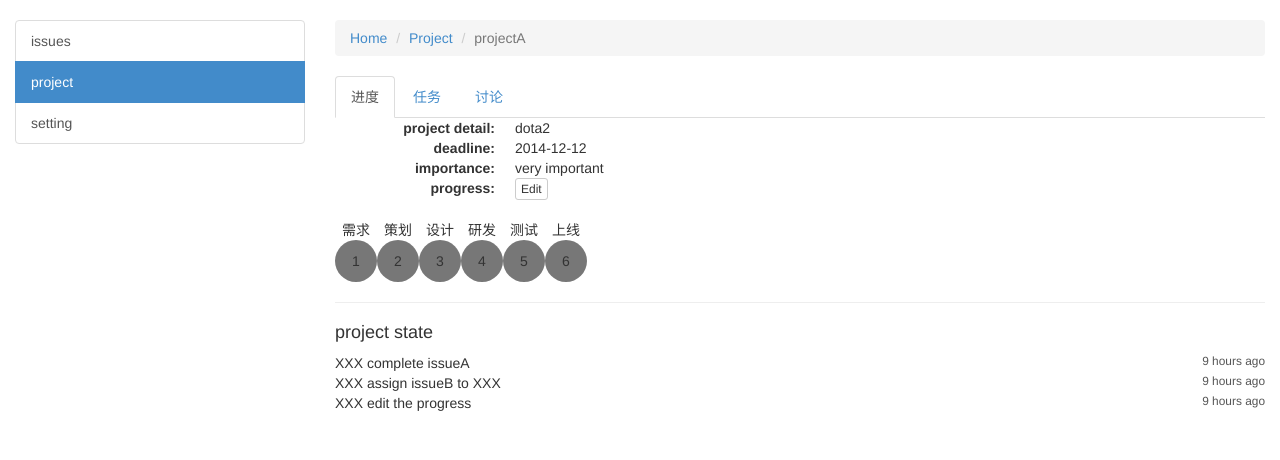
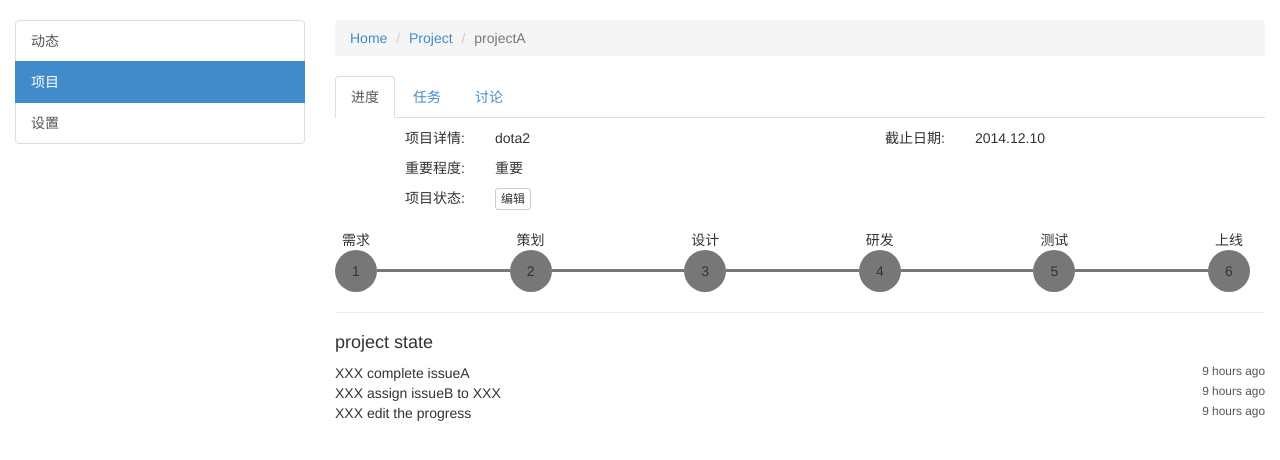
Before and after one commit to zhanglun/TeamCoop, a Flask app: page /project/1/ in a window 1280 px wide. Shown: the part 52-512 px from the top of the page. Run offline with Flask 2, Linux system fonts and the light colour scheme; a user stored in the database is signed in; data that the repository does not hold is empty; style sheets or scripts are compiled from the project's sources; some libraries are stand-ins or nearby versions.

Commit message:
modify progressbar

```diff
--- a/teamcoop/src/css/custom.less
+++ b/teamcoop/src/css/custom.less
@@ -1,3 +1,12 @@
+.noselect {
+    -webkit-touch-callout: none;
+    -webkit-user-select: none;
+    -khtml-user-select: none;
+    -moz-user-select: none;
+    -ms-user-select: none;
+    user-select: none;
+}
+
 .issue-list li p {
     & {
         &:not(:last-child) {
@@ -45,6 +54,7 @@
 }
 // progressbar in project detail
 .progressBar {
+    .noselect;
     ul {
         margin: 0;
         padding: 0;
@@ -67,7 +77,12 @@
         text-align: center;
         cursor: pointer;
     }
-    li.checked span, li:nth-child(even).checked {
+    li.checked span{
+        // .glyphicon;
+        // .glyphicon-ok;
+        background: @brand-primary;
+    }
+    li:nth-child(even).checked {
         background: @brand-primary;
     }
     /* line */
@@ -79,7 +94,7 @@
         /*width: 9%;*/
 
         height: 5px;
-        margin-top: 2.2em;
+        margin-top: 2.6em;
     }
 }
 // project_dashboard
@@ -90,6 +105,5 @@
             white-space:nowrap;
             overflow-x: hidden;
         }
-
     }
 }
--- /dev/null
+++ b/teamcoop/src/scripts/progress.js
@@ -0,0 +1,34 @@
+// progress
+$(function() {
+    var progress = {};
+    progress.status = false;
+    progress.selector = ".progressBar ul";
+    progress.circleSize = $(progress.selector + ' li:even').size();
+    progress.circleWidth = $(progress.selector + ' li:even').width();
+    progress.setWidth = function() {
+        var width = ($(progress.selector).width() - progress.circleSize * progress.circleWidth) / (progress.circleSize - 1) - 3;
+        $(progress.selector + ' li:odd').width(width);
+    };
+    // resize div width
+    $(window).on('resize', function() {
+        setTimeout(progress.setWidth, 100);
+    });
+    $('#edit_btn').on('click', function() {
+        $(this).html(progress.status == false ? '保存' : '编辑');
+        progress.status = !progress.status;
+    })
+    $(progress.selector).on('click', 'li:even span', function(event) {
+        if (progress.status == false) {
+            return false;
+        }
+        var eventobj = $(event.target);
+        if (eventobj.hasClass('checked')) {
+            return false;
+        } else {
+            var index = eventobj.parent().index();
+            $(progress.selector + ' li').slice(0, index + 1).addClass('checked');
+            $(progress.selector + ' li').slice(0, index + 1).find('span').html('');
+        }
+    });
+    progress.setWidth();
+});
--- a/teamcoop/templates/base.html
+++ b/teamcoop/templates/base.html
@@ -31,10 +31,6 @@
                         <ul class="dropdown-menu" role="menu">
                             <li><a href="#">Action</a>
                             </li>
-                            <li><a href="#">Another action</a>
-                            </li>
-                            <li><a href="#">Something else here</a>
-                            </li>
                             <li class="divider"></li>
                             <li><a href="{{ url_for('login.user_logout') }}">Log out</a>
                             </li>
@@ -50,10 +46,10 @@
         <div class="row">
             <div class="col-md-3">
                 <div class="list-group">
-                  <a href="{{ url_for('users.user_issues', username=data.username) }}" class="list-group-item {% block issue_class %}{% endblock %}">issues</a>
-                    <a href="{{ url_for('users.user_project', username=data.username) }}" class="list-group-item {% block project_class %}{% endblock %}">project</a>
+                  <a href="{{ url_for('users.user_issues', username=data.username) }}" class="list-group-item {% block issue_class %}{% endblock %}">动态</a>
+                    <a href="{{ url_for('users.user_project', username=data.username) }}" class="list-group-item {% block project_class %}{% endblock %}">项目</a>
 {#                    <a href="#" class="list-group-item {% block share_class %}{% endblock %}">share</a>#}
-                    <a href="{{ url_for('users.user_setting', username=data.username) }}" class="list-group-item {% block setting_class %}{% endblock %}">setting</a>
+                    <a href="{{ url_for('users.user_setting', username=data.username) }}" class="list-group-item {% block setting_class %}{% endblock %}">设置</a>
                 </div>
             </div>
             <div class="col-md-9">
--- a/teamcoop/templates/partial/createIssueModal.html
+++ b/teamcoop/templates/partial/createIssueModal.html
@@ -17,13 +17,13 @@
                     <div class="form-group">
                         <label for="participants" class="col-sm-2 control-label">参与者</label>
                         <div class="col-sm-10">
-                            <select multiple class="form-control">
-                                <option>1</option>
-                                <option>2</option>
-                                <option>3</option>
-                                <option>4</option>
-                                <option>5</option>
-                            </select>
+                            <div class="input-group">
+                                <input type="text" class="form-control"  name="members" readonly>
+                                <span class="input-group-btn">
+                                    <button class="btn btn-default" type="button" id="select_participants">+</button>
+                                    <!-- <button class="btn btn-default" type="button" data-toggle="modal" data-target="#select_member">+</button> -->
+                                </span>
+                            </div>
                         </div>
                     </div>
                     <div class="form-group">
--- a/teamcoop/templates/partial/issues.html
+++ b/teamcoop/templates/partial/issues.html
@@ -8,6 +8,7 @@
     </div>
     <!-- issue create Modal -->
     {% include "partial/createIssueModal.html" %}
+    {% include "partial/selectMemberModal.html" %}
     <!-- issue detail Modal -->
     {% include "partial/issueDetailModal.html" %}
 </div>
--- a/teamcoop/templates/partial/progress.html
+++ b/teamcoop/templates/partial/progress.html
@@ -1,4 +1,4 @@
-<dl class="dl-horizontal">
+<!-- <dl class="dl-horizontal">
     <dt>project detail:</dt>
     <dd>dota2</dd>
     <dt>deadline:</dt>
@@ -9,7 +9,17 @@
     <dd>
         <button class="btn btn-default btn-xs">Edit</button>
     </dd>
-</dl>
+</dl> -->
+<div class="row martb10">
+    <p class="col-sm-2 text-right">项目详情:</p>
+    <p class="col-sm-4">dota2</p>
+    <p class="col-sm-2 text-right">截止日期:</p>
+    <p class="col-sm-4">2014.12.10</p>
+    <p class="col-sm-2 text-right">重要程度:</p>
+    <p class="col-sm-10">重要</p>
+    <p class="col-sm-2 text-right">项目状态:</p>
+    <p class="col-sm-4"><button class="btn btn-default btn-xs" id="edit_btn">编辑</button></p>
+</div>
 <div class="progressBar">
     <ul>
         <li class="">需求<span>1</span>
@@ -41,31 +51,3 @@
     <li class="clearfix">XXX edit the progress <small class="pull-right">9 hours ago</small>
     </li>
 </ul>
-{% block footerscript %}
-<script>
-$(function() {
-    var progress = {};
-    progress.selector = ".progressBar ul";
-    progress.circleSize = $(progress.selector + ' li:even').size();
-    progress.circleWidth = $(progress.selector + ' li:even').width();
-    progress.setWidth = function() {
-        var width = ($(progress.selector).width() - progress.circleSize * progress.circleWidth) / (progress.circleSize - 1);
-        $(progress.selector + ' li:odd').width(width);
-    };
-    // resize div width
-    $(window).on('resize', function() {
-        setTimeout(progress.setWidth, 100);
-    })
-    $(progress.selector).on('click', 'li:even span', function(event) {
-        var eventobj = $(event.target);
-        if (eventobj.hasClass('checked')) {
-            return false;
-        } else {
-            var index = eventobj.parent().index();
-            $(progress.selector + ' li').slice(0, index + 1).addClass('checked');
-        }
-    });
-    progress.setWidth();
-});
-</script>
-{% endblock %}
--- a/teamcoop/templates/project_detail.html
+++ b/teamcoop/templates/project_detail.html
@@ -38,6 +38,8 @@
 {% endblock%}
 
 {% block footerscript %}
+<script src="{{ url_for('static', filename='scripts/progress.js') }}"></script>
+<script src="{{ url_for('static', filename='scripts/selectMemberModule.js') }}"></script>
 <script>
     $('#deadline').datetimepicker({
         format: "dd MM yyyy - hh:ii",
@@ -45,5 +47,7 @@
         todayBtn: true,
         pickerPosition: "bottom-left"
     });
+
+    memberlist.init();
 </script>
 {% endblock%}
```
Also changed, not shown: teamcoop/templates/project_dashboard.html (+7 -7 lines), teamcoop/src/fonts/glyphicons-halflings-regular.ttf (added), teamcoop/src/fonts/glyphicons-halflings-regular.woff (added), 2 other files.
